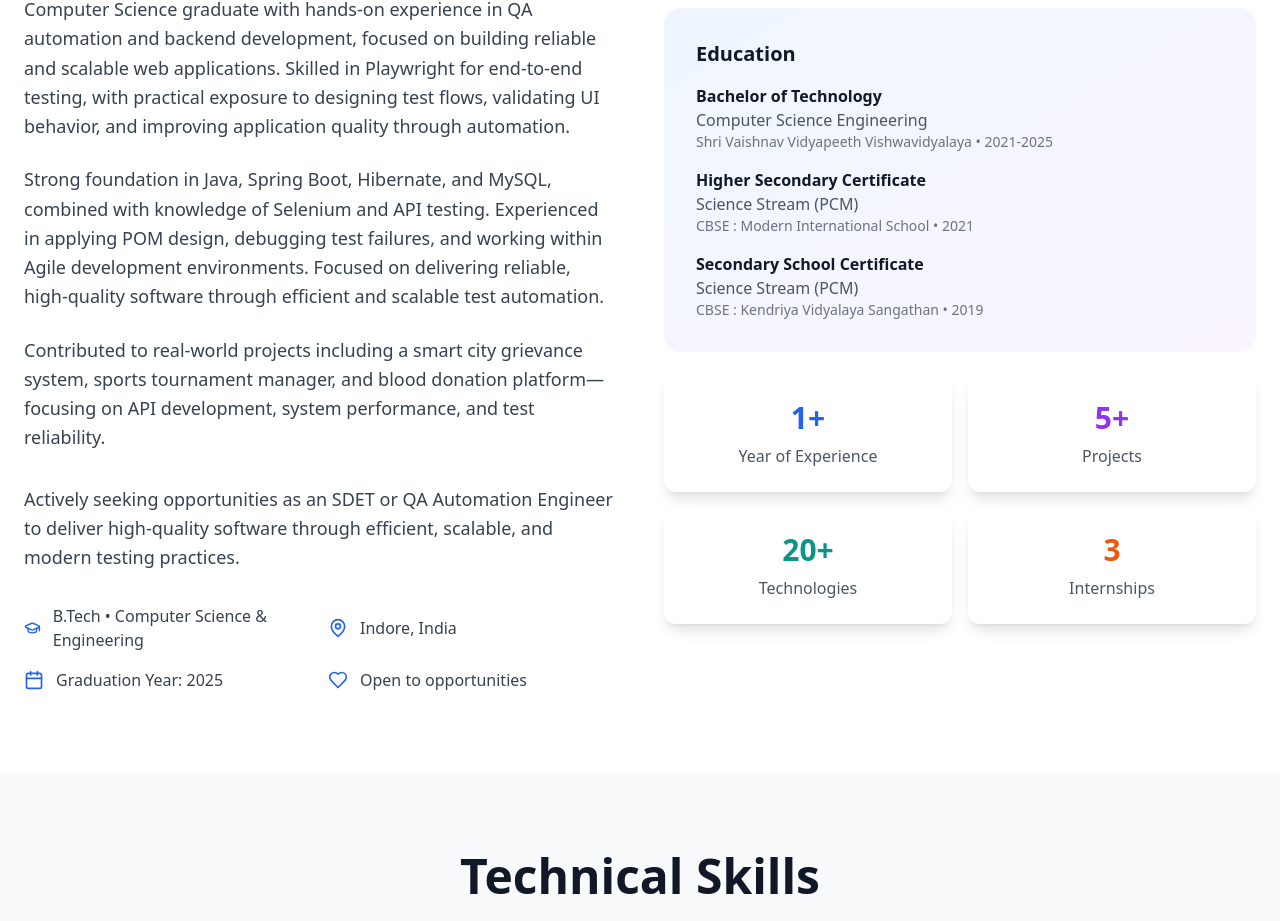
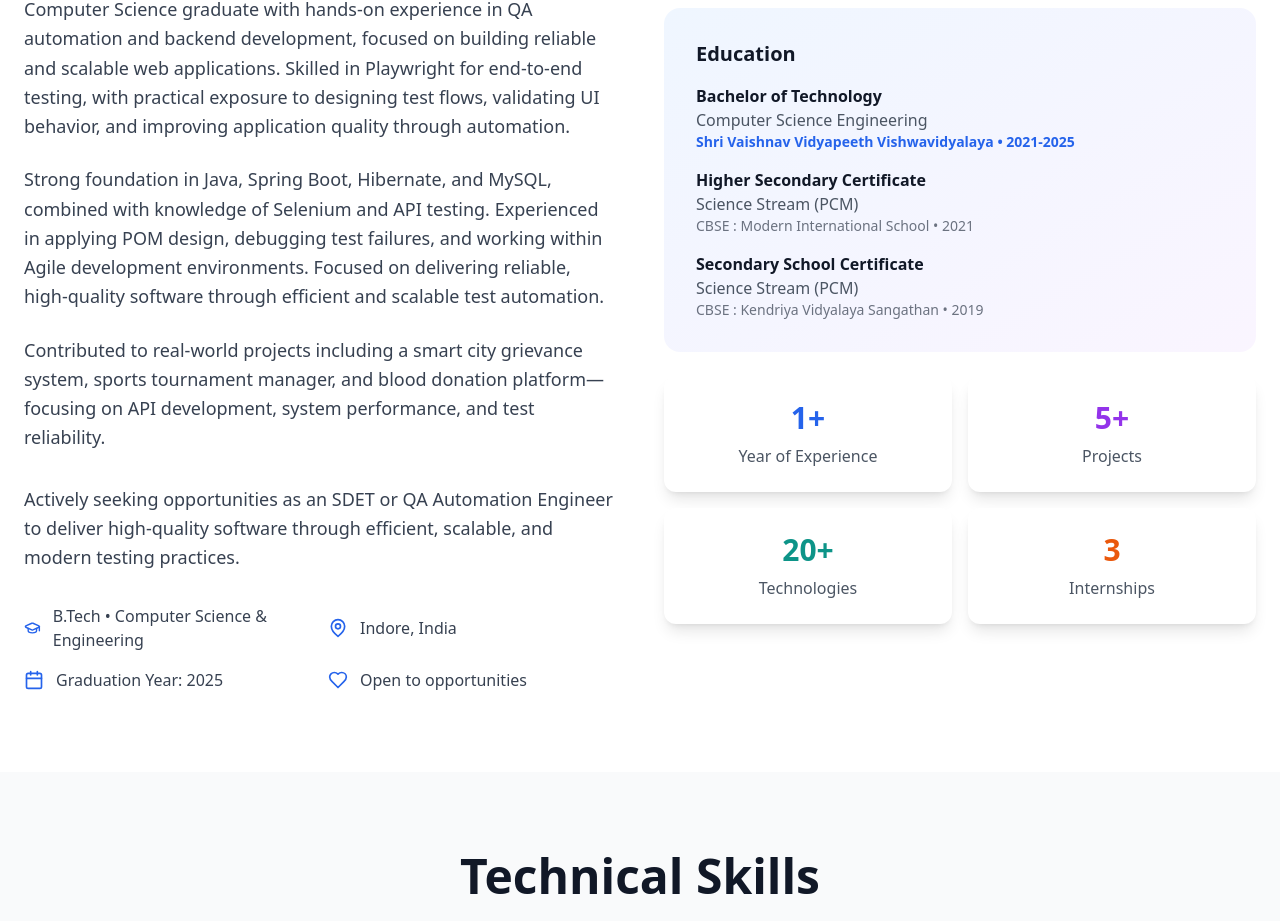
Before and after one commit to jaspal-s-rajput/Portfolio_Web_Application, a React (Vite) app: page / in a window 1280 px wide. Shown: the part 1073-1994 px from the top of the page. Built offline with nearby package versions, Linux system fonts and the light colour scheme.

Commit message:
Update About.tsx

```diff
--- a/src/components/About.tsx
+++ b/src/components/About.tsx
@@ -59,7 +59,8 @@ const About: React.FC = () => {
                 <div>
                   <h5 className="font-semibold text-gray-900 dark:text-white">Bachelor of Technology</h5>
                   <p className="text-gray-600 dark:text-gray-300">Computer Science Engineering</p>
-                  <p className="text-sm text-gray-500 dark:text-gray-400">Shri Vaishnav Vidyapeeth Vishwavidyalaya • 2021-2025</p>
+                  {/* <p className="text-sm text-gray-500 dark:text-gray-400">Shri Vaishnav Vidyapeeth Vishwavidyalaya • 2021-2025</p> */}
+                  <p className="text-sm text-blue-600 dark:text-blue-400 font-semibold">Shri Vaishnav Vidyapeeth Vishwavidyalaya • 2021-2025</p>
                   {/* <p className="text-sm text-blue-600 dark:text-blue-400 font-semibold">CGPA: 8.15/10</p> */}
                 </div>
                 <div>
```
